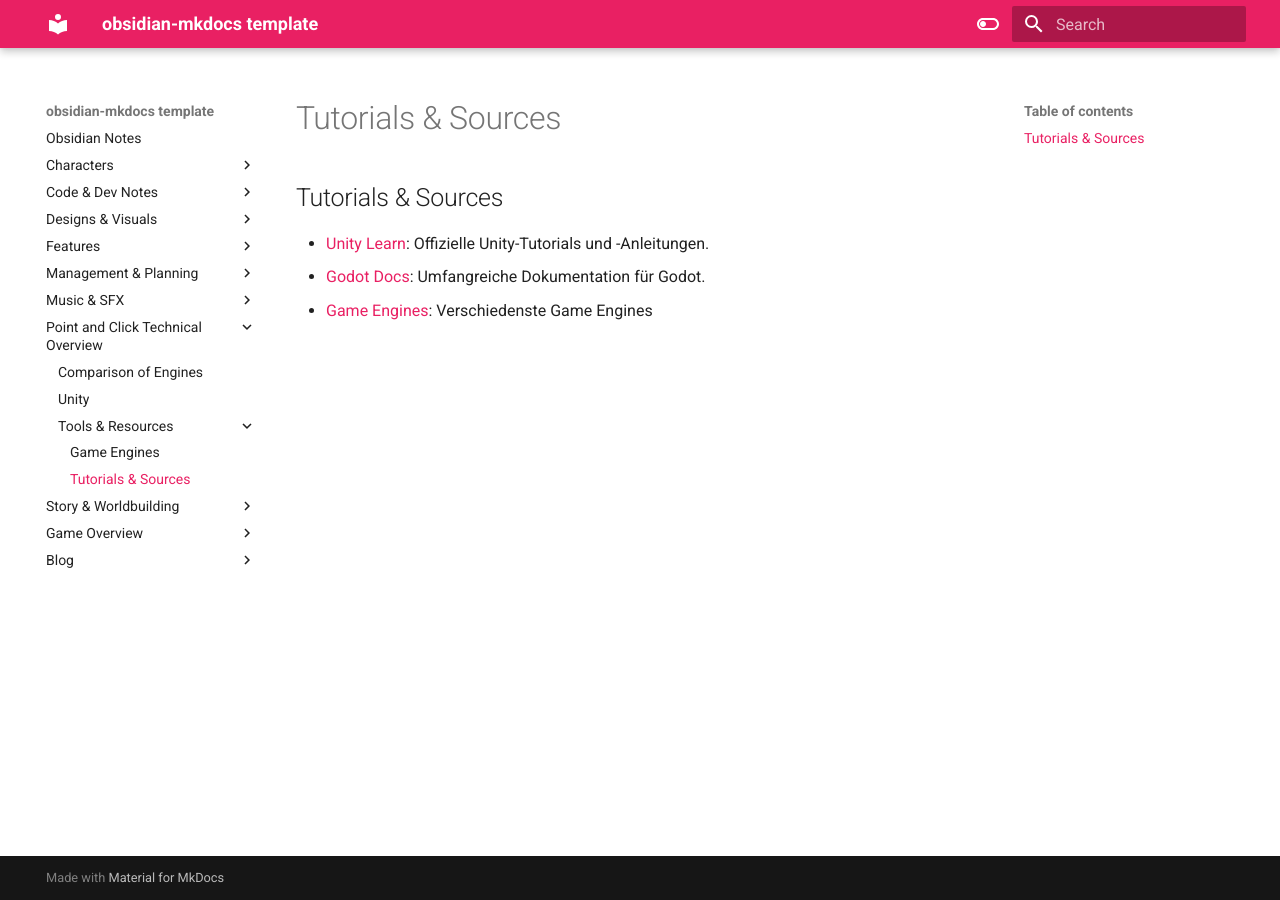
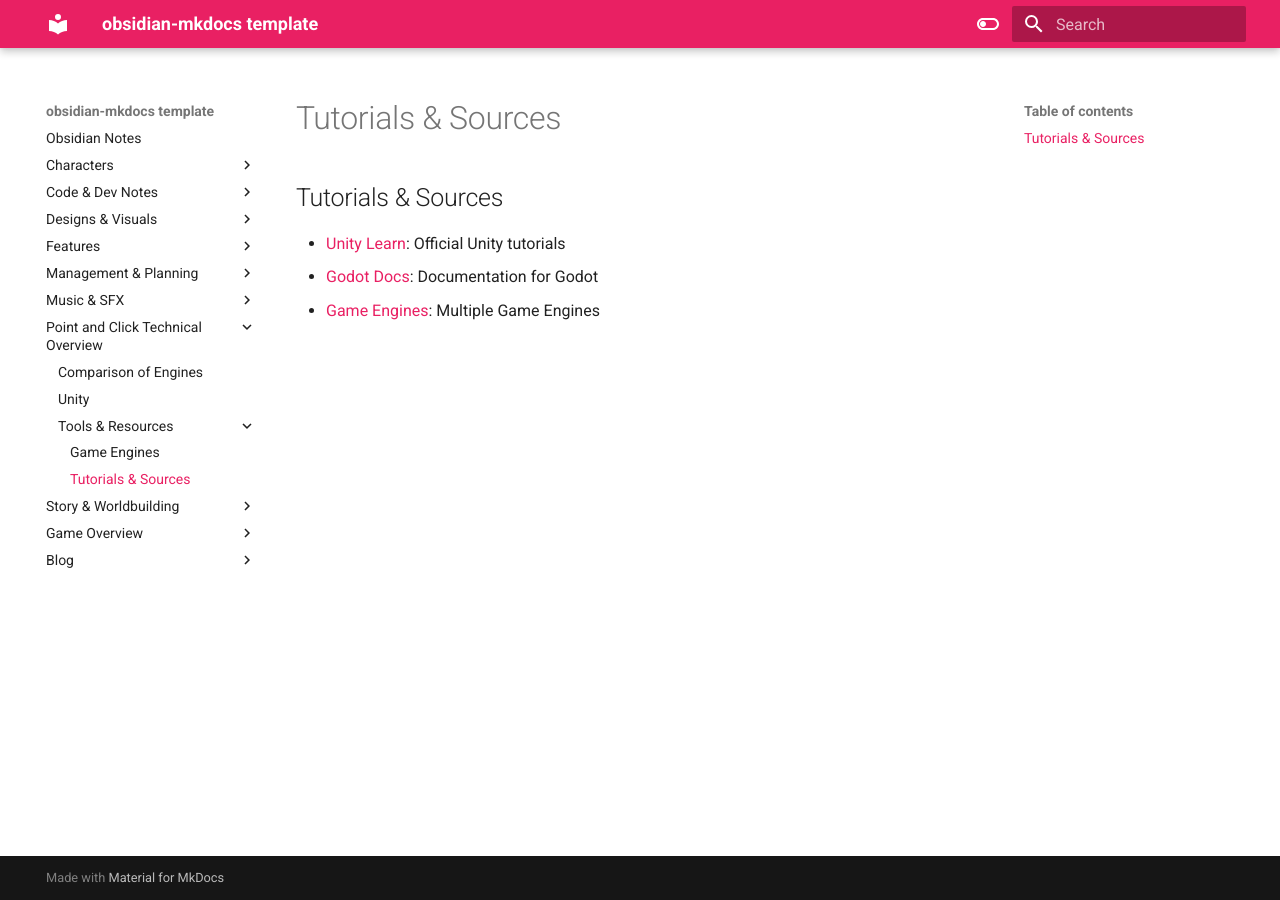
Before and after one commit to HFU-DM-PointClick/obsidian-orga, an MkDocs documentation site: the page built from docs/Point-and-Click Technical Overview/Tools & Resources/Tutorials & Sources.md, in a window 1280 px wide. Built offline with MkDocs 1.6.1 and Material for MkDocs 9.7.7, drawn with Linux system fonts in a browser that asks for light colours.

Commit message:
Update Tutorials & Sources.md

```diff
--- a/docs/Point-and-Click Technical Overview/Tools & Resources/Tutorials & Sources.md
+++ b/docs/Point-and-Click Technical Overview/Tools & Resources/Tutorials & Sources.md
@@ -1,6 +1,6 @@
 
 ## Tutorials & Sources
 
-- [Unity Learn](https://learn.unity.com): Offizielle Unity-Tutorials und -Anleitungen.
-- [Godot Docs](https://docs.godotengine.org): Umfangreiche Dokumentation für Godot.
-- [Game Engines](https://enginesdatabase.com/): Verschiedenste Game Engines
+- [Unity Learn](https://learn.unity.com): Official Unity tutorials
+- [Godot Docs](https://docs.godotengine.org): Documentation for Godot
+- [Game Engines](https://enginesdatabase.com/): Multiple Game Engines
```
